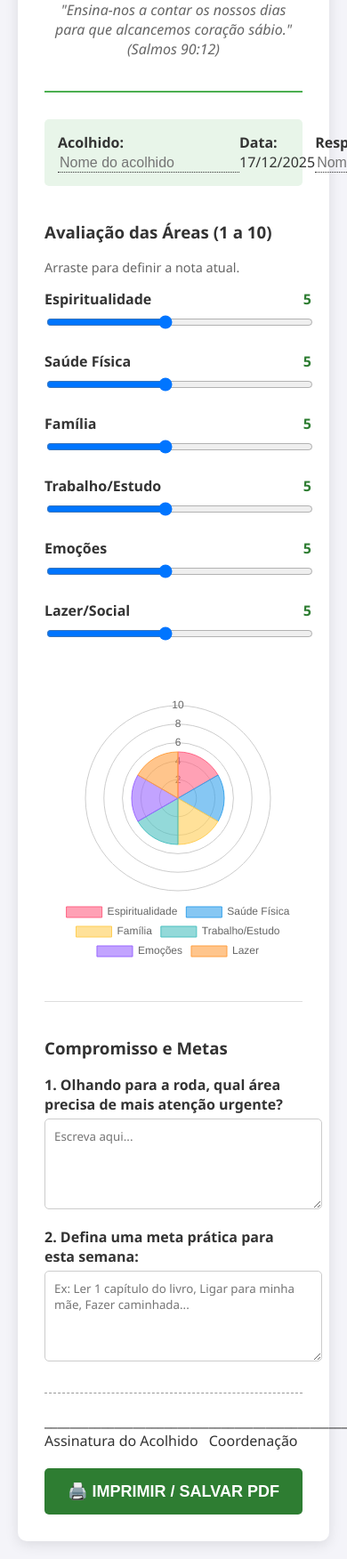
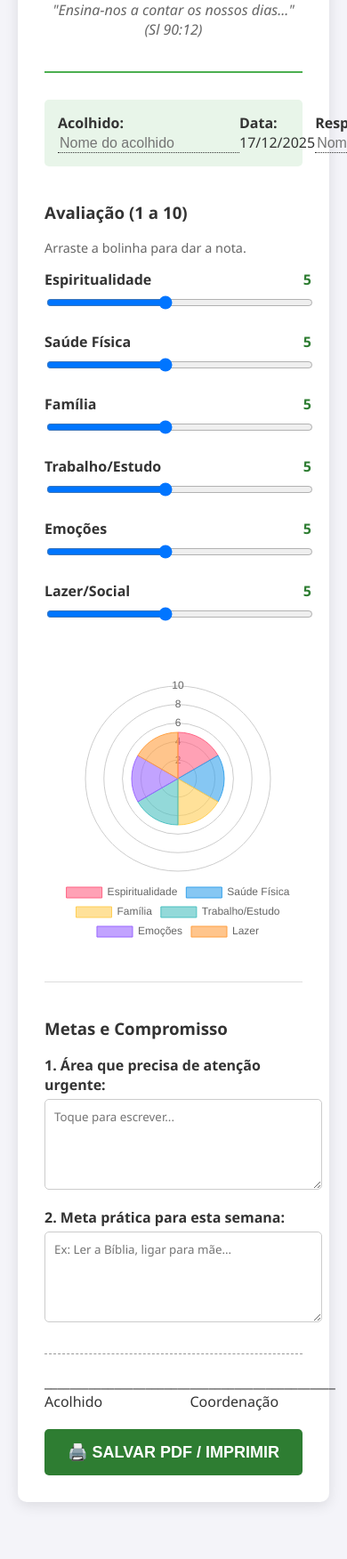
Before and after one commit to Dev-dePaula/Pas, a plain HTML site: page index.html in a window 390 px wide. Shown: the part 195-1947 px from the top of the page at 89% size. After the commit the page ends 1903 px from the top, so only its background shows below. Drawn offline with nearby package versions, Linux system fonts and the light colour scheme.

Commit message:
Update index.html
adptação para mobile

```diff
--- a/index.html
+++ b/index.html
@@ -2,8 +2,8 @@
 <html lang="pt-BR">
 <head>
     <meta charset="UTF-8">
-    <meta name="viewport" content="width=device-width, initial-scale=1.0">
-    <title>Roda da Vida - PAS</title>
+    <meta name="viewport" content="width=device-width, initial-scale=1.0, maximum-scale=1.0, user-scalable=no">
+    <title>Roda da Vida - PAS Mobile</title>
     <script src="https://cdn.jsdelivr.net/npm/chart.js"></script>
     <link rel="stylesheet" href="style.css">
 </head>
@@ -11,21 +11,30 @@
 
 <div class="container">
     <header>
-        <h1>Plano de Atendimento Singular (PAS)</h1>
-        <p>"Ensina-nos a contar os nossos dias para que alcancemos coração sábio." (Salmos 90:12)</p>
+        <h1>PAS - Plano de Atendimento Singular</h1>
+        <p>"Ensina-nos a contar os nossos dias..." (Sl 90:12)</p>
     </header>
 
     <div class="info-header">
-        <div><strong>Acolhido:</strong> <input type="text" placeholder="Nome do acolhido" class="input-line"></div>
-        <div><strong>Data:</strong> <span id="dataAtual"></span></div>
-        <div><strong>Responsável:</strong> <input type="text" placeholder="Nome do coordenador" class="input-line"></div>
+        <div class="field-group">
+            <strong>Acolhido:</strong>
+            <input type="text" placeholder="Nome do acolhido" class="input-line">
+        </div>
+        <div class="field-group">
+            <strong>Data:</strong> <span id="dataAtual"></span>
+        </div>
+        <div class="field-group">
+            <strong>Responsável:</strong>
+            <input type="text" placeholder="Nome do coordenador" class="input-line">
+        </div>
     </div>
 
     <div class="content-grid">
         <div class="controls">
-            <h3>Avaliação das Áreas (1 a 10)</h3>
-            <p class="subtitle">Arraste para definir a nota atual.</p>
+            <h3>Avaliação (1 a 10)</h3>
+            <p class="subtitle">Arraste a bolinha para dar a nota.</p>
 
+            <div class="slider-container">
                 <div class="control-group">
                     <label>Espiritualidade <span id="val0" class="score-display">5</span></label>
                     <input type="range" min="1" max="10" value="5" oninput="updateChart(0, this.value)">
@@ -56,36 +65,39 @@
                     <input type="range" min="1" max="10" value="5" oninput="updateChart(5, this.value)">
                 </div>
             </div>
+        </div>
 
+        <div class="chart-wrapper">
             <div class="chart-container">
                 <canvas id="rodaVidaChart"></canvas>
             </div>
         </div>
+    </div>
 
     <div class="reflection-section">
-        <h3>Compromisso e Metas</h3>
+        <h3>Metas e Compromisso</h3>
 
         <div class="question-box">
-            <label>1. Olhando para a roda, qual área precisa de mais atenção urgente?</label>
-            <textarea placeholder="Escreva aqui..."></textarea>
+            <label>1. Área que precisa de atenção urgente:</label>
+            <textarea placeholder="Toque para escrever..."></textarea>
         </div>
 
         <div class="question-box">
-            <label>2. Defina uma meta prática para esta semana:</label>
-            <textarea placeholder="Ex: Ler 1 capítulo do livro, Ligar para minha mãe, Fazer caminhada..."></textarea>
+            <label>2. Meta prática para esta semana:</label>
+            <textarea placeholder="Ex: Ler a Bíblia, ligar para mãe..."></textarea>
         </div>
 
         <div class="signature-box">
             <div class="sig-line">
-                <span>__________________________<br>Assinatura do Acolhido</span>
+                <span>_______________________<br>Acolhido</span>
             </div>
             <div class="sig-line">
-                <span>__________________________<br>Coordenação</span>
+                <span>_______________________<br>Coordenação</span>
             </div>
         </div>
     </div>
 
-    <button class="btn-print" onclick="window.print()">🖨️ IMPRIMIR / SALVAR PDF</button>
+    <button class="btn-print" onclick="window.print()">🖨️ SALVAR PDF / IMPRIMIR</button>
 </div>
 
 <script src="script.js"></script>
```
Lines whose indentation alone changed are shown as unchanged.
